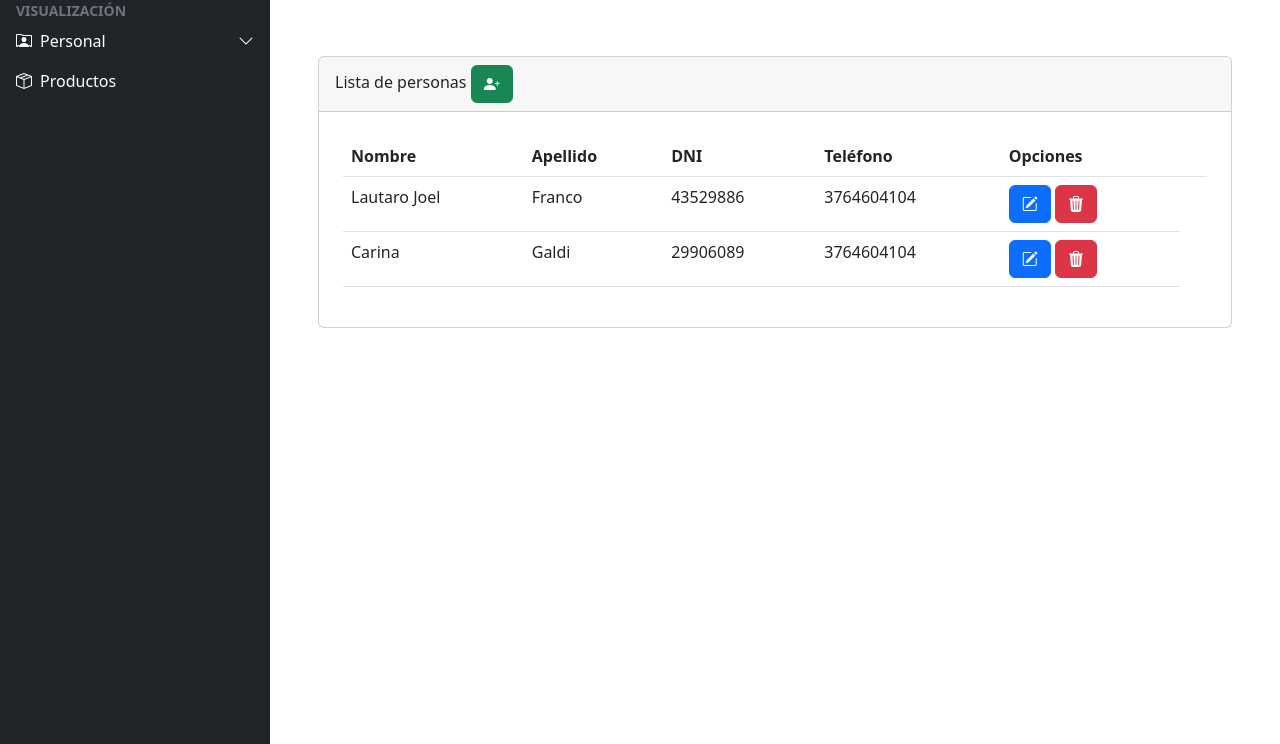
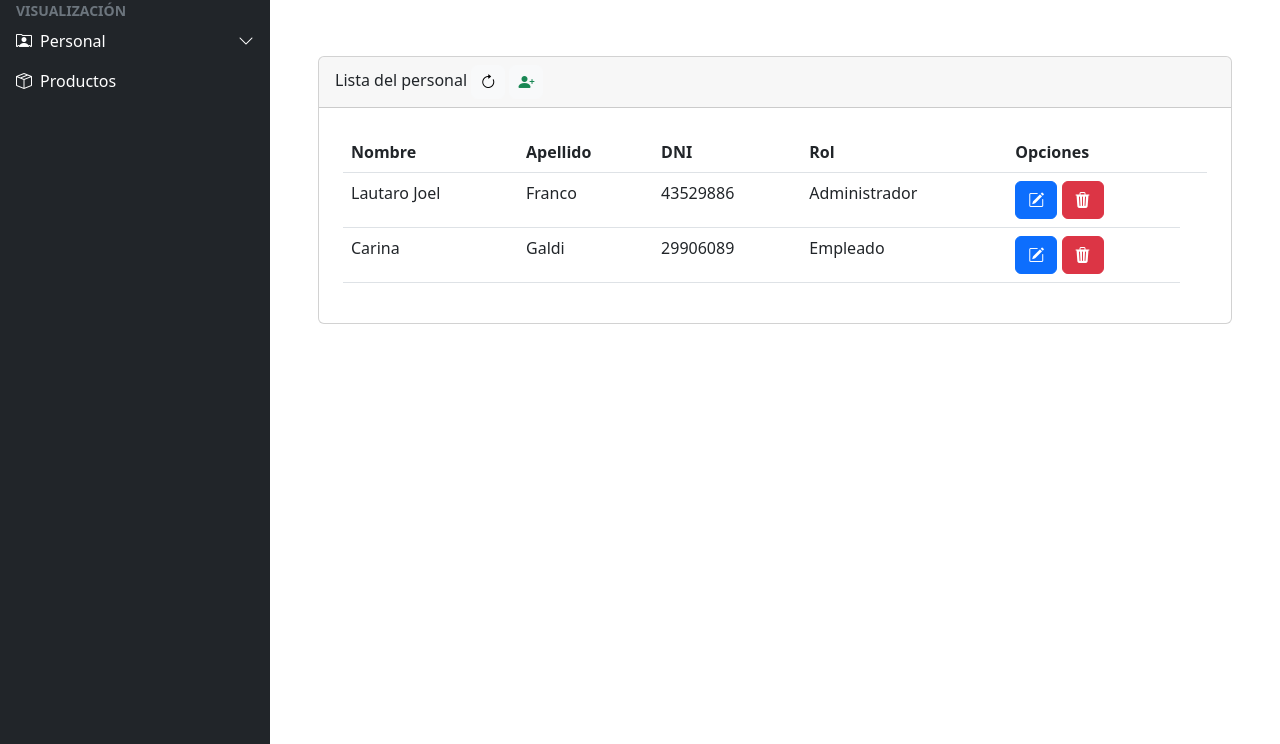
Before and after one commit to Fraloox/mesaWeb, a PHP site: page /home.php in a window 1280 px wide. Shown: the part 56-800 px from the top of the page. Run offline with PHP 8.4, Linux system fonts and the light colour scheme; data comes from the database, SQL or seed files in the repository; some libraries are stand-ins or nearby versions.

Commit message:
Listo el Crud, falta arreglar el login

```diff
--- a/home.php
+++ b/home.php
@@ -57,15 +57,24 @@
 
           <ul class="dropdown-menu dropdown-menu-end" aria-labelledby="navbarDropdown">
 
-            <li><a class="dropdown-item" href="#">Información</a></li>
+            <li>
+              <a class="dropdown-item"
+                href="#">
+                Información
+              </a>
+            </li>
 
             <li>
               <hr class="dropdown-divider" />
             </li>
 
             <li>
-              <a class="dropdown-item text-danger" href="#">Salir</a>
+              <a class="dropdown-item text-danger"
+                href="index.php">
+                  Salir
+              </a>
             </li>
+
           </ul>
 
         </li>
@@ -92,8 +101,8 @@
             <li>
 
               <a class="nav-link px-3 sidebar-link"
-              data-bs-toggle="collapse" href="#collapseExample"
-              role="button" aria-expanded="false" aria-controls="collapseExample">
+                data-bs-toggle="collapse" href="#collapseExample"
+                role="button" aria-expanded="false" aria-controls="collapseExample">
 
                 <span class="me-2">
                   <i class="bi bi-person-rolodex"></i>
@@ -117,7 +126,7 @@
 
                     <li>
 
-                      <a href="#" class="nav-link px-3">
+                      <a href="home.php?roles=empleado" class="nav-link px-3">
                         <span class="me-2">
                           <i class="bi bi-file-earmark-person"></i>
                         </span>
@@ -130,7 +139,7 @@
 
                     <li>
 
-                      <a href="#" class="nav-link px-3">
+                      <a href="home.php?roles=administrador" class="nav-link px-3">
                         <span class="me-2">
                           <i class="bi bi-person-circle"></i>
                         </span>
@@ -147,7 +156,8 @@
 
               </div>
 
-              <a class="nav-link px-3 sidebar-link" data-bs-toggle="collapse" href="#collapseExample" role="button" aria-expanded="false" aria-controls="collapseExample">
+              <a class="nav-link px-3 sidebar-link"
+              role="button">
                 <span class="me-2">
                   <i class="bi bi-box-seam"></i>
                 </span>
@@ -282,15 +292,40 @@
               <!-- ALERTAS -->
 
                 <div class="card-header">
-                  Lista de personas
+
+                  <?php
+
+                  if(isset($_GET['roles']) and $_GET['roles'] == 'administrador'){
+
+                    ?> Lista de administradores <?php
+
+                  }elseif(isset($_GET['roles']) and $_GET['roles'] == 'empleado'){
+
+                    ?> Lista de empleados <?php
+
+                  }else{
+
+                    ?> Lista del personal <?php
+
+                  }
+
+                  ?>
+
+                  <a href="home.php"
+                  class="btn btn-light mx-0 px-2 py-1 "
+                  onClick="clearDatos();">
+
+                    <i class="bi bi-arrow-clockwise"></i>
+
+                  </a>
 
                   <a href="#"
-                  class="btn btn-success"
+                  class="btn btn-light text-success mx-0 px-2 py-1"
                   data-bs-toggle="modal"
                   data-bs-target="#staticBackdrop"
                   onClick="clearDatos();">
 
-                  <i class="bi bi-person-plus-fill"></i>
+                    <i class="bi bi-person-plus-fill"></i>
 
                   </a>
                 </div>
@@ -304,7 +339,24 @@
                           <th scope="col">Nombre</th>
                           <th scope="col">Apellido</th>
                           <th scope="col">DNI</th>
-                          <th scope="col">Teléfono</th>
+
+                          <?php
+
+                          if(isset($_GET['roles'])
+                            and $_GET['roles'] == 'administrador'
+                            || $_GET['roles'] == 'empleado'){
+
+                            ?> <th scope="col">Teléfono</th> <?php
+
+                          }else{
+
+                            ?> <th scope="col">Rol</th> <?php
+
+                          }
+
+                          ?>
+
+
                           <th scope="col">Opciones<th>
                         </tr>
                       </thead>
@@ -322,7 +374,31 @@
                           <td scope="row" ><?php echo $dato->nombre; ?></td>
                           <td><?php echo $dato->apellido; ?></td>
                           <td><?php echo $dato->dni; ?></td>
-                          <td><?php echo $dato->telefono; ?> </td>
+
+                          <?php
+
+                          if(isset($_GET['roles'])
+                            and $_GET['roles'] == 'administrador'
+                            || $_GET['roles'] == 'empleado'){
+
+                            ?> <td> <?php echo $dato->telefono; ?> </td> <?php
+
+                          }else{
+
+                            if( $dato->rol == 1){
+
+                              ?> <td> Administrador </td> <?php
+
+                            }else{
+
+                              ?> <td> Empleado </td> <?php
+
+                            }
+
+                          }
+
+                          ?>
+
 
                           <td>
                             <a type="button"
--- a/validar.php
+++ b/validar.php
@@ -10,7 +10,7 @@
 
     $consulta="SELECT*FROM usuarios where dni='$dni'";
 
-    $resultado=mysqli_query($conexion, $consulta);
+    $resultado=mysqli_query($mysqli, $consulta);
 
     $filas=mysqli_num_rows($resultado);
 
@@ -21,7 +21,7 @@
 
         $consulta="SELECT*FROM usuarios where dni='$dni' and contrasena='$contrasena'";
 
-        $resultado=mysqli_query($conexion, $consulta);
+        $resultado=mysqli_query($mysqli, $consulta);
 
         $filas=mysqli_num_rows($resultado);
 
```
